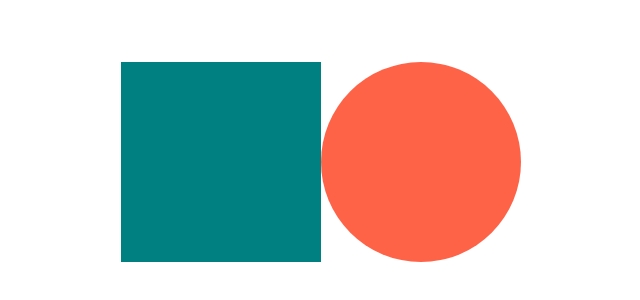
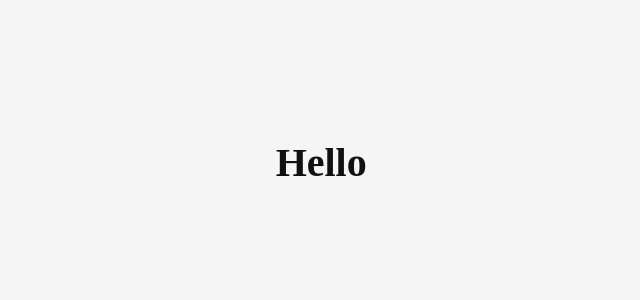
Before and after one commit to dong53358/react-masterclass, a React (Create React App) app: page / in a window 1280 px wide. Shown: the part 238-538 px from the top of the page, without its empty margins (314-954 px from the left). Built offline with nearby package versions, Linux system fonts and the light colour scheme.

Commit message:
dark mode

```diff
--- a/src/App.js
+++ b/src/App.js
@@ -6,26 +6,22 @@ const Wrapper = styled.div`
   align-items: center;
   height: 98vh;
   width: 98vw;
+  background-color: ${(props) => props.theme.backgroundColor};
 `;
 
-const Box = styled.div`
-  display: flex;
-  justify-content: center;
-  align-items: center;
-  height: 200px;
-  width: 200px;
-  background-color: ${(props) => props.bgColor};
-`;
-
-const Circle = styled(Box)`
-  border-radius: 100px;
+const Title = styled.h1`
+  color: ${(props) => props.theme.textColor};
+  font-size: 40px;
+  &:hover {
+    color: teal;
+    font-size: 80px;
+  }
 `;
 
 function App() {
   return (
     <Wrapper>
-      <Box bgColor="teal" />
-      <Circle bgColor="tomato" />
+      <Title>Hello</Title>
     </Wrapper>
   );
 }
--- a/src/index.js
+++ b/src/index.js
@@ -1,6 +1,23 @@
 import React from "react";
 import ReactDOM from "react-dom/client";
+import { ThemeProvider } from "styled-components";
 import App from "./App";
 
+const darkTheme = {
+  textColor: "whitesmoke",
+  backgroundColor: "#111",
+};
+
+const lightTheme = {
+  textColor: "#111",
+  backgroundColor: "whitesmoke",
+};
+
 const root = ReactDOM.createRoot(document.getElementById("root"));
-root.render(<App />);
+root.render(
+  <React.StrictMode>
+    <ThemeProvider theme={lightTheme}>
+      <App />
+    </ThemeProvider>
+  </React.StrictMode>
+);
```
